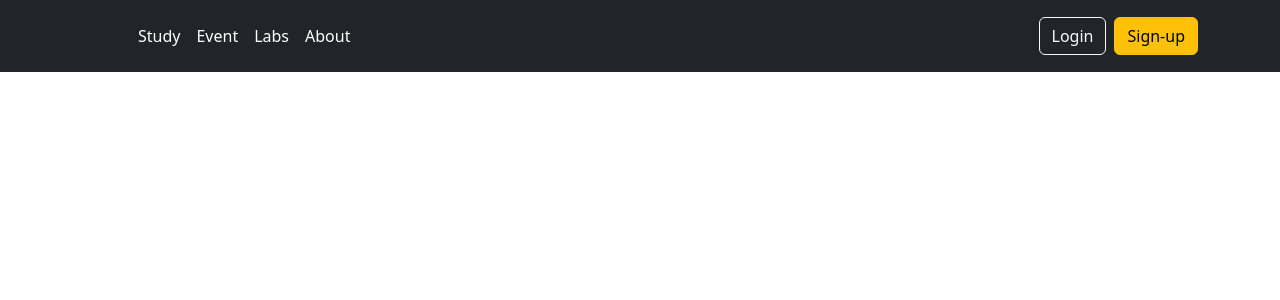
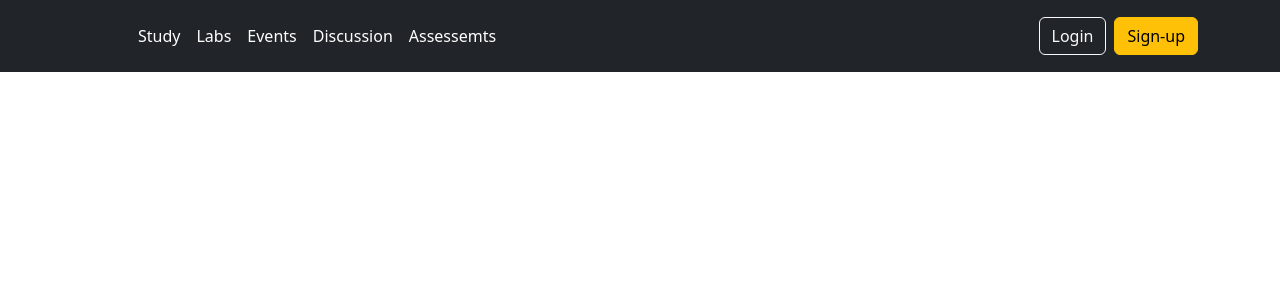
Before and after one commit to likhith-D3vCode/D3vCode, a React (Vite) app: page / in a window 1280 px wide. Shown: the top 300 px of the page. Built offline with nearby package versions, Linux system fonts and the light colour scheme.

Commit message:
changed nav bar

```diff
--- a/src/HomePage/NavBar.jsx
+++ b/src/HomePage/NavBar.jsx
@@ -10,9 +10,10 @@ function NavBar(){
 
      <ul className="nav col-12 col-lg-auto me-lg-auto mb-2 justify-content-center mb-md-0">
        <li><a href="#" className="nav-link px-2 text-white">Study</a></li>
-       <li><a href="#" className="nav-link px-2 text-white">Event</a></li>
        <li><a href="#" className="nav-link px-2 text-white">Labs</a></li>
-       <li><a href="#" className="nav-link px-2 text-white">About</a></li>
+       <li><a href="#" className="nav-link px-2 text-white">Events</a></li>
+       <li><a href="#" className="nav-link px-2 text-white">Discussion</a></li>
+       <li><a href="#" className="nav-link px-2 text-white">Assessemts</a></li>
      </ul>
 
 
```
Also changed, not shown: 1 other file (tests, documents, lock files or other folders).
